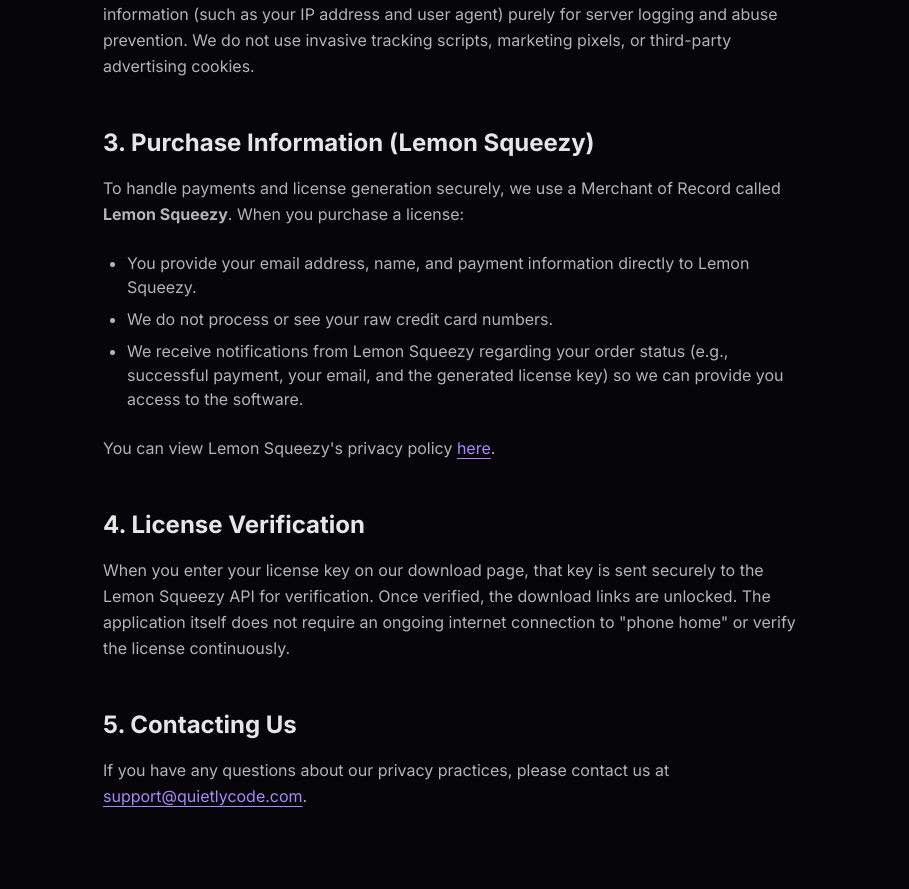
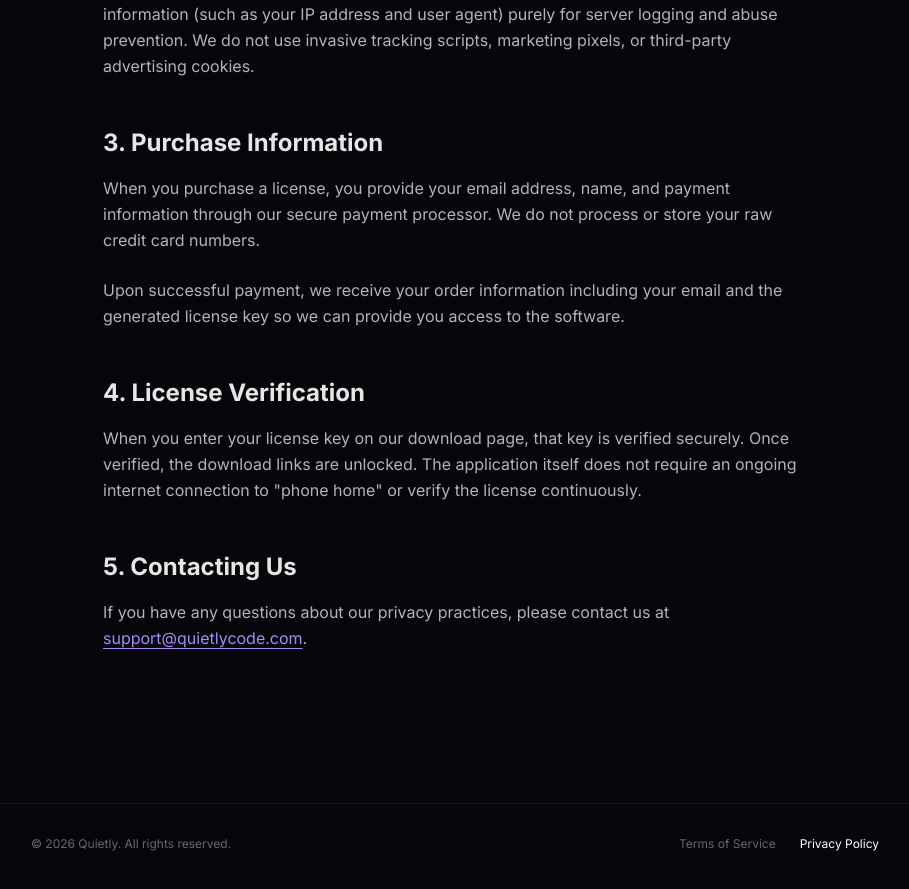
Before and after one commit to mibrahimzarar/Quietly-Website, a Next.js app: page /privacy in a window 1280 px wide. Shown: the part 826-1715 px from the top of the page, without its empty margins (185-1094 px from the left). Built offline with nearby package versions, Linux system fonts and the light colour scheme.

Commit message:
Added refund policy

```diff
--- a/app/download/page.tsx
+++ b/app/download/page.tsx
@@ -399,7 +399,7 @@
               </div>
               <h2 className="text-2xl font-bold text-white mb-2">Unlock Downloads</h2>
               <p className="text-sm text-white/60">
-                Enter the license key from your Lemon Squeezy receipt.
+                Enter your license key from your purchase receipt.
               </p>
             </div>
 
--- a/app/pricing/page.tsx
+++ b/app/pricing/page.tsx
@@ -28,8 +28,7 @@
   "Custom model fine-tuning support",
 ];
 
-const CHECKOUT_URL =
-  "https://intellibud.lemonsqueezy.com/checkout/buy/e84322c0-25a6-4b4c-a9b4-b959787b1abf";
+const CHECKOUT_URL = "#";
 
 export default function PricingPage() {
   return (
--- a/app/privacy/page.tsx
+++ b/app/privacy/page.tsx
@@ -69,27 +69,22 @@
             When you browse quietlycode.com, our hosting provider may collect standard connection information (such as your IP address and user agent) purely for server logging and abuse prevention. We do not use invasive tracking scripts, marketing pixels, or third-party advertising cookies.
           </p>
 
-          <h2 className="text-2xl font-bold mt-12 mb-4 text-white/90">3. Purchase Information (Lemon Squeezy)</h2>
+          <h2 className="text-2xl font-bold mt-12 mb-4 text-white/90">3. Purchase Information</h2>
           <p className="text-white/70 leading-relaxed mb-6">
-            To handle payments and license generation securely, we use a Merchant of Record called <strong>Lemon Squeezy</strong>. When you purchase a license:
+            When you purchase a license, you provide your email address, name, and payment information through our secure payment processor. We do not process or store your raw credit card numbers.
           </p>
-          <ul className="list-disc pl-6 space-y-2 text-white/70 mb-6">
-            <li>You provide your email address, name, and payment information directly to Lemon Squeezy.</li>
-            <li>We do not process or see your raw credit card numbers.</li>
-            <li>We receive notifications from Lemon Squeezy regarding your order status (e.g., successful payment, your email, and the generated license key) so we can provide you access to the software.</li>
-          </ul>
           <p className="text-white/70 leading-relaxed mb-6">
-            You can view Lemon Squeezy&apos;s privacy policy <a href="https://www.lemonsqueezy.com/privacy" className="text-purple-400 hover:text-purple-300 underline underline-offset-4" target="_blank" rel="noreferrer">here</a>.
+            Upon successful payment, we receive your order information including your email and the generated license key so we can provide you access to the software.
           </p>
 
           <h2 className="text-2xl font-bold mt-12 mb-4 text-white/90">4. License Verification</h2>
           <p className="text-white/70 leading-relaxed mb-6">
-            When you enter your license key on our download page, that key is sent securely to the Lemon Squeezy API for verification. Once verified, the download links are unlocked. The application itself does not require an ongoing internet connection to &quot;phone home&quot; or verify the license continuously.
+            When you enter your license key on our download page, that key is verified securely. Once verified, the download links are unlocked. The application itself does not require an ongoing internet connection to &quot;phone home&quot; or verify the license continuously.
           </p>
 
           <h2 className="text-2xl font-bold mt-12 mb-4 text-white/90">5. Contacting Us</h2>
           <p className="text-white/70 leading-relaxed mb-6">
-            If you have any questions about our privacy practices, please contact us at <a href="mailto:support@quietlycode.com" className="text-purple-400 hover:text-purple-300 underline underline-offset-4">support@quietlycode.com</a>.
+            If you have any questions about our privacy practices, please contact us at <a href="mailto:info@quietlycode.org" className="text-purple-400 hover:text-purple-300 underline underline-offset-4">support@quietlycode.com</a>.
           </p>
         </div>
       </section>
--- a/app/terms/page.tsx
+++ b/app/terms/page.tsx
@@ -80,9 +80,18 @@
             These terms and conditions are governed by and construed in accordance with standard international software distribution laws.
           </p>
 
-          <h2 className="text-2xl font-bold mt-12 mb-4 text-white/90">5. Contact Information</h2>
+          <h2 className="text-2xl font-bold mt-12 mb-4 text-white/90">5. Refund Policy</h2>
           <p className="text-white/70 leading-relaxed mb-6">
-            Questions about the Terms of Service should be sent to us at <a href="mailto:support@quietlycode.com" className="text-purple-400 hover:text-purple-300 underline underline-offset-4">support@quietlycode.com</a>.
+            We want you to be completely satisfied with Quietly. If you are not satisfied with your purchase, we offer a refund policy as outlined below.
+          </p>
+          <ul className="list-disc pl-6 space-y-2 text-white/70 mb-6">
+            <li><strong>How to Request a Refund:</strong> To request a refund, please contact us at <a href="mailto:support@quietlycode.com" className="text-purple-400 hover:text-purple-300 underline underline-offset-4">support@quietlycode.com</a> with your order details. Refunds are processed within 5-10 business days.</li>
+            <li><strong>License Revocation:</strong> Upon receiving a refund, your license key will be deactivated and you must uninstall and remove all copies of the Software from your devices.</li>
+          </ul>
+
+          <h2 className="text-2xl font-bold mt-12 mb-4 text-white/90">6. Contact Information</h2>
+          <p className="text-white/70 leading-relaxed mb-6">
+            Questions about the Terms of Service should be sent to us at <a href="mailto:info@quietlycode.org" className="text-purple-400 hover:text-purple-300 underline underline-offset-4">support@quietlycode.com</a>.
           </p>
         </div>
       </section>
```
